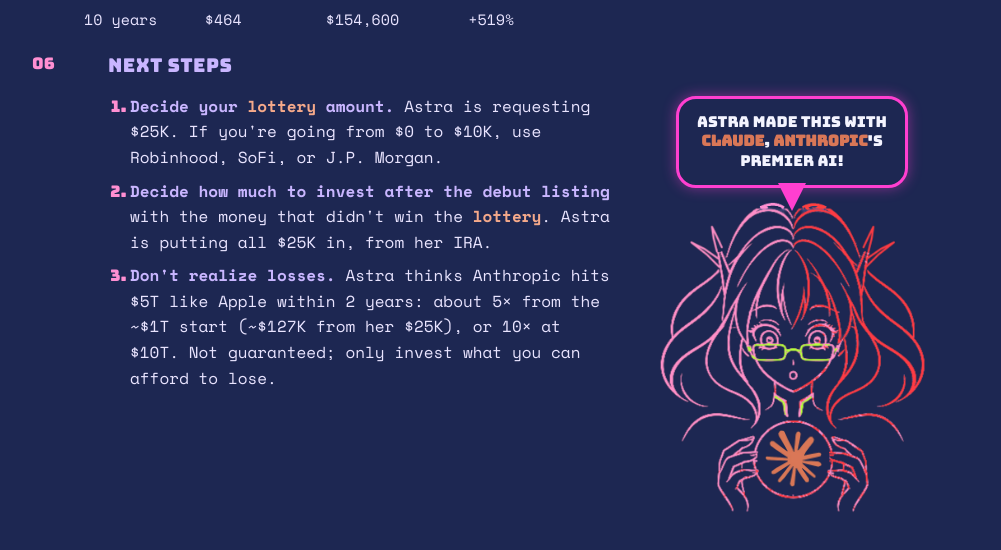
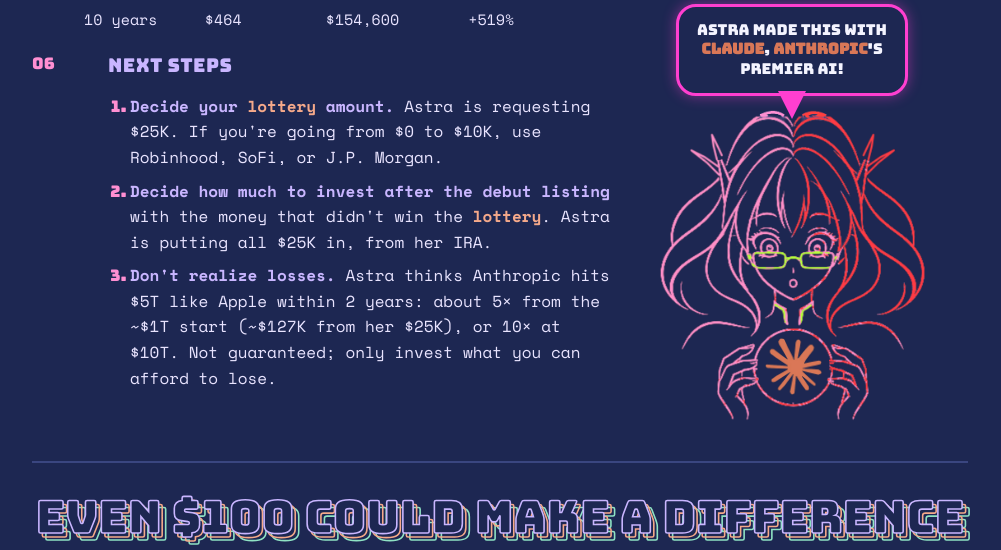
Before and after one commit to findastra/findastra.github.io, a plain HTML site: page anthropic-ipo/index.html in a window 1280 px wide. Shown: the part 2080-2630 px from the top of the page, without its empty margins (132-1133 px from the left). Drawn offline with Linux system fonts and the light colour scheme.

Commit message:
Move Astra and speech bubble up in Next Steps to shorten the page (#91)
Claude-Session: https://claude.ai/code/session_01EfJFrt2AN8EM4V6dCUGLNS

Co-authored-by: Claude <noreply@anthropic.com>

```diff
--- a/anthropic-ipo/index.html
+++ b/anthropic-ipo/index.html
@@ -154,7 +154,7 @@ hr{border:0;border-top:2px solid #3a4680;margin-bottom:26px}
 .ns .mbot .bub:after{left:auto;right:-34px;top:50%;bottom:auto;margin:-14px 0 0 0;border-top:14px solid transparent;border-bottom:14px solid transparent;border-left:36px solid #ff3fd0;border-right:0;transform:none}
 .sec>div:last-child{padding-right:36px}.brokers{margin-right:36px}.did{margin-right:36px}
 .nsrow{grid-template-columns:1fr 280px;column-gap:34px}
-.ns .nsrow .mbot{margin:104px 0 0}
+.ns .nsrow .mbot{margin:12px 0 0}
 .ns .mbot .mwrap{width:280px}
 .ns .mbot .model{width:280px;margin-left:0}
 .ns .mbot .orb{left:105px!important;top:234.6px!important;width:72.5px!important;height:72.5px!important}
```
Also changed, not shown: 1 other file.
